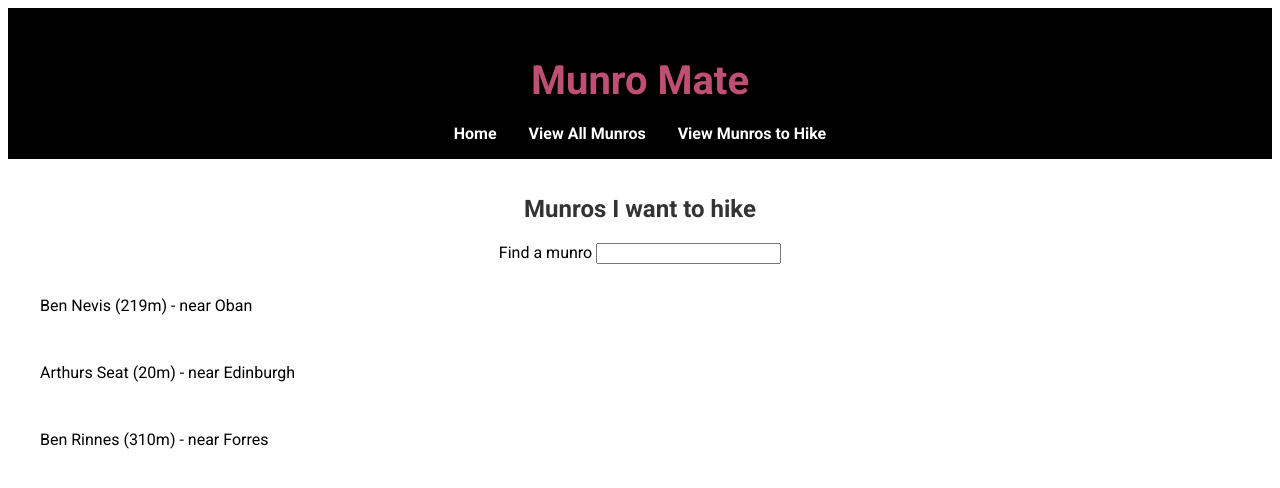
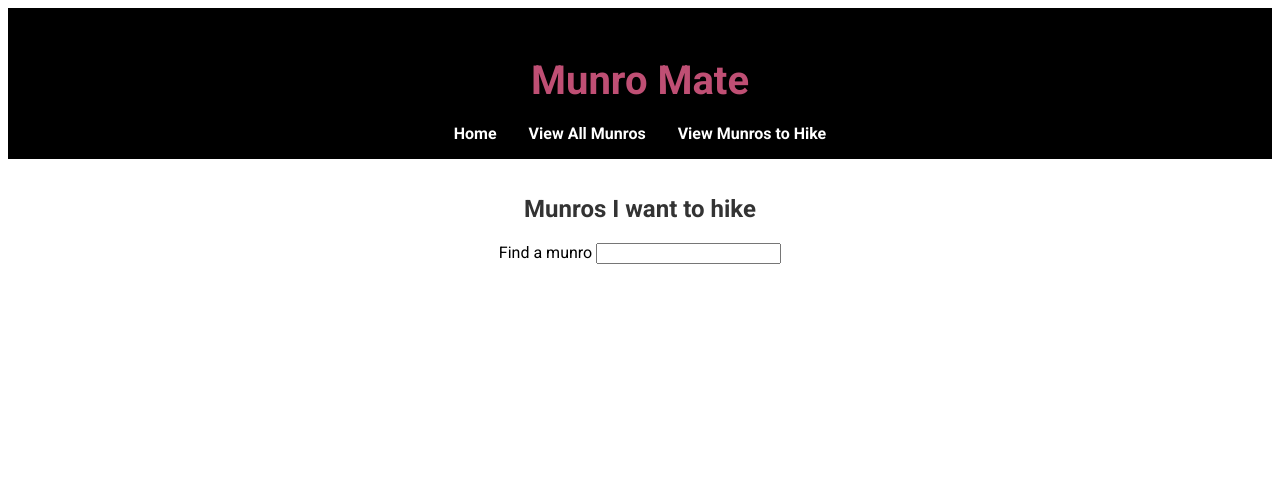
Before and after one commit to sarahvii/munromate, a React (Vite) app in the folder client/: page /tohikelist in a window 1280 px wide. Shown: the top 488 px of the page. Built offline with nearby package versions, Linux system fonts and the light colour scheme; data requests are answered from the project's data file.

Commit message:
refactored to fix render and filtering issues

```diff
--- a/client/db.json
+++ b/client/db.json
@@ -6,7 +6,7 @@
       "height": 219,
       "near": "Oban",
       "description": "blah blah blah blah blah blah blah",
-      "favourite": false
+      "favourite": true
     },
     {
       "id": 2,
@@ -14,7 +14,7 @@
       "height": 20,
       "near": "Edinburgh",
       "description": "When I move there I'll go up it at least once a month",
-      "favourite": true
+      "favourite": false
     },
     {
       "id": 3,
--- a/client/src/App.jsx
+++ b/client/src/App.jsx
@@ -12,16 +12,9 @@ import { createGlobalStyle } from "styled-components"
 const App = () => {
   const name = "hiker"
   const [munros, setMunros] = useState([])
-  // const [munrosToHike, setMunrosToHike] = useState([])
+  const [munrosToHike, setMunrosToHike] = useState([])
 
-  const addMunroToHike = (newMunro) => {
-      if (!munros.some(munro => munro.id === newMunro.id)) {
-          setMunros([...munros, newMunro])
-      } else {
-        window.alert(`${newMunro.name} is already in your to hike list!`)
-      }
-  }
-
+  // get all munros and add to state
   useEffect(() => {
     console.log('effect')
     axios
@@ -33,6 +26,15 @@ const App = () => {
   }, [])
   console.log('render', munros.length, 'munros')
 
+  // add munro to hike list and set state
+  const addMunroToHike = (munroToHike) => {
+    if (!munrosToHike.some(munro => munro.id === munroToHike.id)) {
+        setMunrosToHike([...munrosToHike, munroToHike])
+    } else {
+      window.alert(`${munroToHike.name} is already in your to hike list!`)
+    }
+}
+
   return (
     <Router>
       <Helmet>
@@ -42,8 +44,8 @@ const App = () => {
       <NavBar />
       <Routes>
         <Route path="/" element={<Home name={name} munros={munros} />} />
-        <Route path="/munros" element={<MunroList munros={munros} onAddToHike={addMunroToHike} setMunros={setMunros}/>} />
-        <Route path="/tohikelist" element={<ToHikeList munros={munros} setMunros={setMunros} addMunroToHike={addMunroToHike}/>} />
+        <Route path="/munros" element={<MunroList munros={munros} addMunroToHike={addMunroToHike} setMunros={setMunros}/>} />
+        <Route path="/tohikelist" element={<ToHikeList munros={munros} setMunros={setMunros} munrosToHike={munrosToHike} />} />
       </Routes>
     </Router>
   )
--- a/client/src/components/Content/MunroDetail.jsx
+++ b/client/src/components/Content/MunroDetail.jsx
@@ -1,9 +1,9 @@
 import styled from 'styled-components';
 import Button from '../Button/button';
 
-const MunroDetail = ({ munro, addMunroToHike, showAddToHikeButton=false, toggleFavourite }) => {
-  console.log("Rendering MunroDetail", munro);
-    const handleAddToHike = () => {
+const MunroDetail = ({ munro, addMunroToHike, showAddToHikeButton=false, toggleFavourite}) => {
+
+  const handleAddToHike = () => {
         addMunroToHike(munro)
     }
 
--- a/client/src/components/Content/MunroItem.jsx
+++ b/client/src/components/Content/MunroItem.jsx
@@ -2,11 +2,11 @@ import styled from "styled-components";
 import Button from "../Button/button";
 import MunroSummary from "./MunroSummary";
 
-const MunroItem = ({ munro, onClick, onAddToHike, showAddToHikeButton = false }) => {
+const MunroItem = ({ munro, onClick, showAddToHikeButton = false, addMunroToHike }) => {
 
   const handleButtonClick = (event) => {
     event.stopPropagation();
-    onAddToHike(munro);
+    addMunroToHike(munro);
   };
 
   return (
--- a/client/src/components/Content/MunroList.jsx
+++ b/client/src/components/Content/MunroList.jsx
@@ -5,8 +5,8 @@
   import SearchBar from './SearchBar';
   import axios from 'axios';
 
-  const MunroList = ({munros, onAddToHike, setMunros}) => {
-      const [munrosInList, setMunrosInList] = useState(munros)
+  const MunroList = ({munros, setMunros, addMunroToHike}) => {
+      const [munrosInFilteredList, setMunrosInFilteredList] = useState(munros)
       const [searchTerm, setSearchTerm] = useState('')
       const [selectedMunro, setSelectedMunro] = useState(null);
 
@@ -14,7 +14,7 @@
           const filteredMunros = munros.filter(munro =>
               munro.name.toLowerCase().includes(searchTerm.toLowerCase())
       )
-      setMunrosInList(filteredMunros)
+      setMunrosInFilteredList(filteredMunros)
       }, [searchTerm, munros])
 
       const handleSearchChange = (event) => {
@@ -48,12 +48,12 @@
           <Title>Munro List</Title>
           <SearchBar value={searchTerm} onChange={handleSearchChange} />
               <List>
-              {munrosInList.map(munro => (
+              {munrosInFilteredList.map(munro => (
                   <MunroItem
                     key={munro.id}
                     munro={munro}
                     onClick={handleMunroClick}
-                    onAddToHike={onAddToHike}
+                    addMunroToHike={addMunroToHike}
                     toggleFavourite={() => toggleFavouriteOf(munro.id)}
                     showAddToHikeButton={true}/>
               ))}
@@ -61,7 +61,7 @@
           {selectedMunro &&
           <MunroDetail
             munro={selectedMunro}
-            onAddToHike={onAddToHike}
+            addMunroToHike={addMunroToHike}
             toggleFavourite={() => toggleFavouriteOf(selectedMunro.id)}
             showAddToHikeButton={true}/>}
         </Wrapper>
--- a/client/src/components/Content/ToHikeList.jsx
+++ b/client/src/components/Content/ToHikeList.jsx
@@ -5,24 +5,17 @@ import MunroDetail from "./MunroDetail";
 import MunroItem from "./MunroItem";
 import SearchBar from "./SearchBar";
 
-const ToHikeList = ({munros, addMunroToHike, setMunros}) => {
-    const [munrosToHike, setMunrosToHike] = useState(munros)
+const ToHikeList = ({munros, addMunroToHike, setMunros, munrosToHike}) => {
+    const [munrosInFilteredList, setMunrosInFilteredList] = useState(munrosToHike)
     const [searchTerm, setSearchTerm] = useState('')
     const [selectedMunro, setSelectedMunro] = useState(null);
 
     useEffect(() => {
-        const filteredMunros = munros.filter(munro =>
-            munro.name.toLowerCase().includes(searchTerm.toLowerCase())
+      const filteredMunros = munrosToHike.filter(munro =>
+          munro.name.toLowerCase().includes(searchTerm.toLowerCase())
     )
-    setMunrosToHike(filteredMunros)
-    }, [searchTerm, munros])
-
-    useEffect(() => {
-      if (selectedMunro) {
-        const updatedMunro = munros.find(m => m.id === selectedMunro.id);
-        setSelectedMunro(updatedMunro);
-      }
-    }, [munros]);
+    setMunrosInFilteredList(filteredMunros)
+    }, [searchTerm, munrosToHike])
 
 
     const handleSearchChange = (event) => {
@@ -33,21 +26,23 @@ const ToHikeList = ({munros, addMunroToHike, setMunros}) => {
         setSelectedMunro(munro);
       };
 
+
     const toggleFavouriteOf = (id) => {
       const url = `http://localhost:3001/munros/${id}`
-      const munro = munros.find(m => m.id === id)
-      const changedMunro = {...munro, favourite: !munro.favourite}
+      const munroToUpdate = munros.find(m => m.id === id)
+      const updatedMunro = {...munroToUpdate, favourite: !munroToUpdate.favourite}
 
-      axios.put(url, changedMunro)
+      axios.put(url, updatedMunro)
         .then(response => {
-          console.log('Server Response:', response.data);
           const updatedMunros = munros.map(m => m.id !== id ? m : response.data)
           setMunros(updatedMunros)
-          console.log("Updated Munros", updatedMunros);
-      })
-      .catch(error => {
-        console.error('Error updating favouriteness of munro', error)
-      })
+          if (selectedMunro && selectedMunro.id === id) {
+            setSelectedMunro(response.data);
+          }
+        })
+        .catch(error => {
+          console.error('Error updating favouriteness of munro', error)
+        })
     }
 
     return (
@@ -55,12 +50,13 @@ const ToHikeList = ({munros, addMunroToHike, setMunros}) => {
         <Title>Munros I want to hike</Title>
         <SearchBar value={searchTerm} onChange={handleSearchChange} />
             <List>
-            {munrosToHike.map(munro => (
+            {munrosInFilteredList.map(munro => (
                 <MunroItem
                   key={munro.id}
                   munro={munro}
                   onClick={handleMunroClick}
-                  toggleFavourite={() => toggleFavouriteOf(munro.id)}
+                  toggleFavourite={() => toggleFavouriteOf(munro.id)
+                  }
                 />
             ))}
             </List>
```
Also changed, not shown: client/src/components/Content/AllMunrosList.jsx (deleted, +0 -60 lines).
